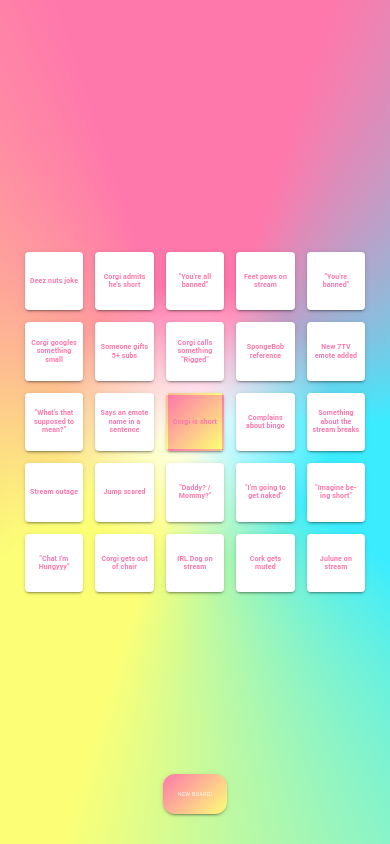
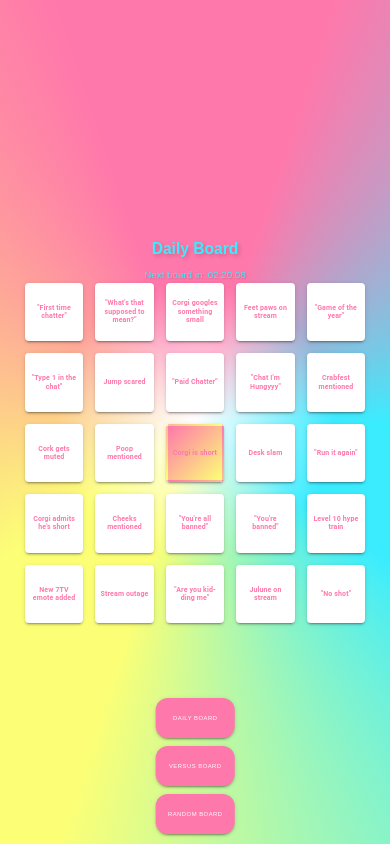
Before and after one commit to MeepsKitten/Corgo, a Vue app: page / in a window 390 px wide. Built offline with nearby package versions, Linux system fonts and the light colour scheme.

Commit message:
added modes

```diff
--- a/src/pages/index.vue
+++ b/src/pages/index.vue
@@ -3,17 +3,20 @@
     <v-row justify="center" align="center" class="fill-height">
       <v-col cols="12" class="d-flex justify-center">
         <div class="bingo-wrapper">
-          <!-- <div class="bingo-title text-center text-h4 py-4">
-            CORGO
-          </div> -->
+          <div class="bingo-title text-center">
+            <h1 class="mode-title">{{ currentMode }}</h1>
+            <div v-if="showCountdown" class="countdown-text">
+              Next board in: {{ countdownTime }}
+            </div>
+          </div>
           <div class="bingo-board">
             <div class="bingo-grid">
               <v-card v-for="(cell, index) in bingoItems" :key="index" class="bingo-cell" :class="{ 'selected': cell.selected, 'free-space': cell.isFree && !cell.selected, 'winning-cell': winningCells.includes(index) }" elevation="2" @click="toggleCell(index)">
                 <v-card-text
                   class="text-center d-flex align-center justify-center"
                   :class="{
-                    'text-small': cell.text.length > 20,
-                    'text-smaller': cell.text.length > 30
+                    'text-small': cell?.text?.length > 20,
+                    'text-smaller': cell?.text?.length > 30
                   }"
                 >
                   <span>{{ cell.text }}</span>
@@ -24,14 +27,32 @@
         </div>
       </v-col>
     </v-row>
-    <v-btn
-      class="new-board-btn"
-      color="#ff78ab"
-      @click="generateBingoBoard"
-      elevation="2"
-    >
-      New Board!
-    </v-btn>
+    <div class="button-container">
+      <v-btn
+        class="board-btn"
+        color="#ff78ab"
+        @click="generateDailyBoard"
+        elevation="2"
+      >
+        Daily Board
+      </v-btn>
+      <v-btn
+        class="board-btn"
+        color="#ff78ab"
+        @click="generateVersusBoard"
+        elevation="2"
+      >
+        Versus Board
+      </v-btn>
+      <v-btn
+        class="board-btn"
+        color="#ff78ab"
+        @click="generateRandomBoard"
+        elevation="2"
+      >
+        Random Board
+      </v-btn>
+    </div>
   </v-container>
 </template>
 
@@ -39,73 +60,133 @@
 import { ref, onMounted, computed } from 'vue'
 import squaresData from '@/data/squares.json'
 
-const bingoItems = ref([])
+const bingoItems = ref(Array(25).fill().map(() => ({
+  text: '',
+  selected: false
+})))
 const winningCells = ref([])
+const currentMode = ref('Daily Board')
+const countdownTime = ref('')
+const showCountdown = ref(false)
 
 const toggleCell = (index) => {
   bingoItems.value[index].selected = !bingoItems.value[index].selected
   checkWinningLines()
 }
 
-const getRandomItem = (difficulty, usedItems) => {
-  // Try the requested difficulty first
+const seededRandom = (seed) => {
+  const x = Math.sin(seed++) * 10000;
+  return x - Math.floor(x);
+}
+
+const getRandomItem = (difficulty, usedItems, randomFunc = Math.random) => {
   const availableItems = squaresData[difficulty].filter(item => !usedItems.has(item))
 
   if (availableItems.length > 0) {
-    return availableItems[Math.floor(Math.random() * availableItems.length)]
+    return availableItems[Math.floor(randomFunc() * availableItems.length)]
   }
 
-  // If no items available, try easier difficulties in order
   const difficultyOrder = ['Rare', 'Hard', 'Medium', 'Easy']
   const currentIndex = difficultyOrder.indexOf(difficulty)
 
-  // Try each easier difficulty
   for (let i = currentIndex + 1; i < difficultyOrder.length; i++) {
     const easierDifficulty = difficultyOrder[i]
     const easierItems = squaresData[easierDifficulty].filter(item => !usedItems.has(item))
     if (easierItems.length > 0) {
-      return easierItems[Math.floor(Math.random() * easierItems.length)]
+      return easierItems[Math.floor(randomFunc() * easierItems.length)]
     }
   }
 
-  // If all else fails, clear used items and try original difficulty again
   usedItems.clear()
-  return squaresData[difficulty][Math.floor(Math.random() * squaresData[difficulty].length)]
+  return squaresData[difficulty][Math.floor(randomFunc() * squaresData[difficulty].length)]
 }
 
-const generateBingoBoard = () => {
+const generateBoard = (randomFunc = Math.random) => {
   const difficulties = ['Easy', 'Medium', 'Hard', 'Rare']
   const items = []
   const usedItems = new Set()
 
-  // Clear winning cells
   winningCells.value = []
 
-  // Ensure at least one item from each difficulty
   difficulties.forEach(difficulty => {
-    const item = getRandomItem(difficulty, usedItems)
+    const item = getRandomItem(difficulty, usedItems, randomFunc)
     usedItems.add(item)
     items.push({ text: item, selected: false })
   })
 
-  // Fill remaining slots with weighted randomness
   while (items.length < 24) {
-    const rand = Math.random()
+    const rand = randomFunc()
     const randomDifficulty =
       rand < 0.3 ? 'Easy' :
       rand < 0.53 ? 'Medium' :
       rand < 0.76 ? 'Hard' : 'Rare'
 
-    const item = getRandomItem(randomDifficulty, usedItems)
+    const item = getRandomItem(randomDifficulty, usedItems, randomFunc)
     usedItems.add(item)
     items.push({ text: item, selected: false })
   }
 
-  // Shuffle the items
+  const freeItem = getRandomItem('Free', new Set(), randomFunc)
+  return { items, freeItem }
+}
+
+const updateCountdown = () => {
+  const now = new Date()
+  const est = new Date(now.toLocaleString('en-US', { timeZone: 'America/New_York' }))
+  const tomorrow = new Date(est)
+  tomorrow.setDate(tomorrow.getDate() + 1)
+  tomorrow.setHours(0, 0, 0, 0)
+
+  const diff = tomorrow - est
+  const hours = Math.floor(diff / (1000 * 60 * 60))
+  const minutes = Math.floor((diff % (1000 * 60 * 60)) / (1000 * 60))
+  const seconds = Math.floor((diff % (1000 * 60)) / 1000)
+
+  countdownTime.value = `${hours.toString().padStart(2, '0')}:${minutes.toString().padStart(2, '0')}:${seconds.toString().padStart(2, '0')}`
+}
+
+const startCountdownTimer = () => {
+  updateCountdown()
+  setInterval(updateCountdown, 1000)
+}
+
+const generateDailyBoard = () => {
+  currentMode.value = 'Daily Board'
+  showCountdown.value = true
+  const today = new Date()
+  const est = new Date(today.toLocaleString('en-US', { timeZone: 'America/New_York' }))
+  let seed = est.getFullYear() * 10000 + (est.getMonth() + 1) * 100 + est.getDate()
+  const { items, freeItem } = generateBoard(() => seededRandom(seed++))
+
+  bingoItems.value = [
+    ...items.slice(0, 12),
+    { text: freeItem, selected: true, isFree: true },
+    ...items.slice(12)
+  ]
+}
+
+const generateVersusBoard = () => {
+  currentMode.value = 'Versus Board'
+  showCountdown.value = true
+  const today = new Date()
+  const est = new Date(today.toLocaleString('en-US', { timeZone: 'America/New_York' }))
+  let seed = est.getFullYear() * 10000 + (est.getMonth() + 1) * 100 + est.getDate()
+  const { items, freeItem } = generateBoard(() => seededRandom(seed++))
+  const shuffledItems = [...items].sort(() => Math.random() - 0.5)
+
+  bingoItems.value = [
+    ...shuffledItems.slice(0, 12),
+    { text: freeItem, selected: true, isFree: true },
+    ...shuffledItems.slice(12)
+  ]
+}
+
+const generateRandomBoard = () => {
+  currentMode.value = 'Random Board'
+  showCountdown.value = false
+  const { items, freeItem } = generateBoard()
   items.sort(() => Math.random() - 0.5)
 
-  // Insert the free item in the center
-  const freeItem = getRandomItem('Free', new Set())
   bingoItems.value = [
     ...items.slice(0, 12),
     { text: freeItem, selected: true, isFree: true },
@@ -142,7 +223,8 @@ const checkWinningLines = () => {
 }
 
 onMounted(() => {
-  generateBingoBoard()
+  generateDailyBoard()
+  startCountdownTimer()
 })
 </script>
 
@@ -173,12 +255,23 @@ onMounted(() => {
 }
 
 .bingo-title {
+  margin-bottom: 1rem;
+  text-align: center;
+}
+
+.mode-title {
   font-family: 'Baloo 2', cursive, sans-serif;
-  font-size: min(3vmin, 24px);
-  height: min(5vh, 40px);
-  display: flex;
-  align-items: center;
-  flex-shrink: 0;
+  font-size: min(4vmin, 32px);
+  color: #3becff;
+  margin-bottom: 0.5rem;
+  text-shadow: 2px 2px 4px rgba(0, 0, 0, 0.2);
+}
+
+.countdown-text {
+  font-family: 'Baloo 2', cursive, sans-serif;
+  font-size: min(2.5vmin, 20px);
+  color: #3becff;
+  text-shadow: 1px 1px 2px rgba(0, 0, 0, 0.2);
 }
 
 .bingo-board {
@@ -296,37 +389,39 @@ onMounted(() => {
   }
 }
 
-.new-board-btn {
+.button-container {
   position: fixed;
   bottom: 30px;
   left: 50%;
   transform: translateX(-50%);
+  display: flex;
+  gap: 1rem;
+  z-index: 10;
+}
+
+.board-btn {
   font-family: 'Baloo 2', cursive, sans-serif;
   color: white;
   font-size: min(2vmin, 16px);
   height: min(5vh, 40px);
-  padding: 0 min(4vmin, 32px);
-  background: linear-gradient(135deg, #ff78ab, #fcff76);
+  padding: 0 min(2vmin, 16px);
+  background: #3becff;
   border-radius: 12px;
   box-shadow: 0px 4px 8px rgba(0, 0, 0, 0.2);
   transition: all 0.3s ease;
-  display: flex;
-  align-items: center;
-  justify-content: center;
-  z-index: 10;
+  white-space: nowrap;
 }
 
 @media (max-width: 600px) {
-  .new-board-btn {
+  .button-container {
+    flex-direction: column;
+    bottom: 10px;
+    gap: 0.5rem;
+  }
+
+  .board-btn {
     font-size: 1.5vmin;
     padding: 1.5vmin 3vmin;
-  }
-}
-
-@media (max-width: 400px) {
-  .new-board-btn {
-    font-size: 1.2vmin;
-    padding: 1vmin 2vmin;
   }
 }
 
```
